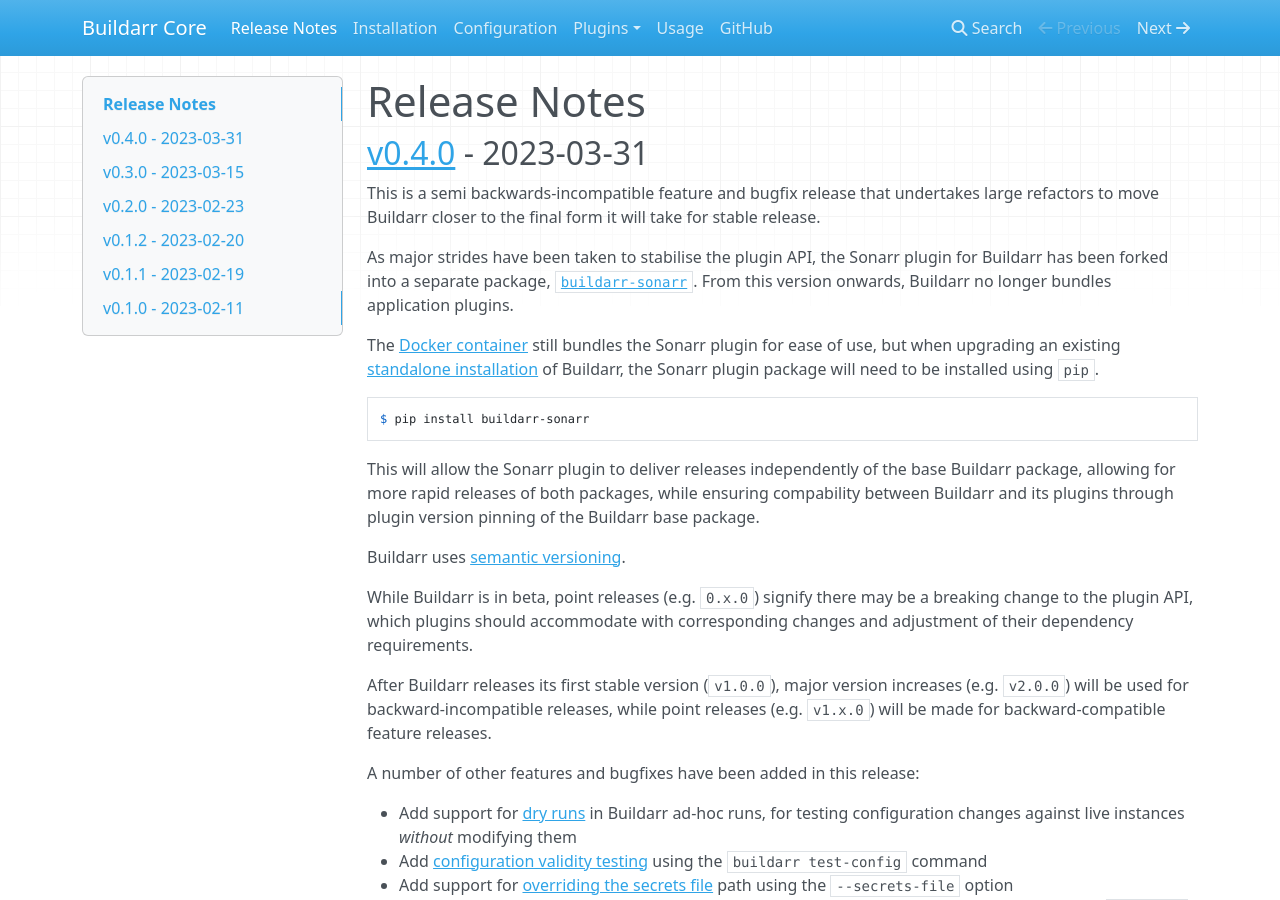
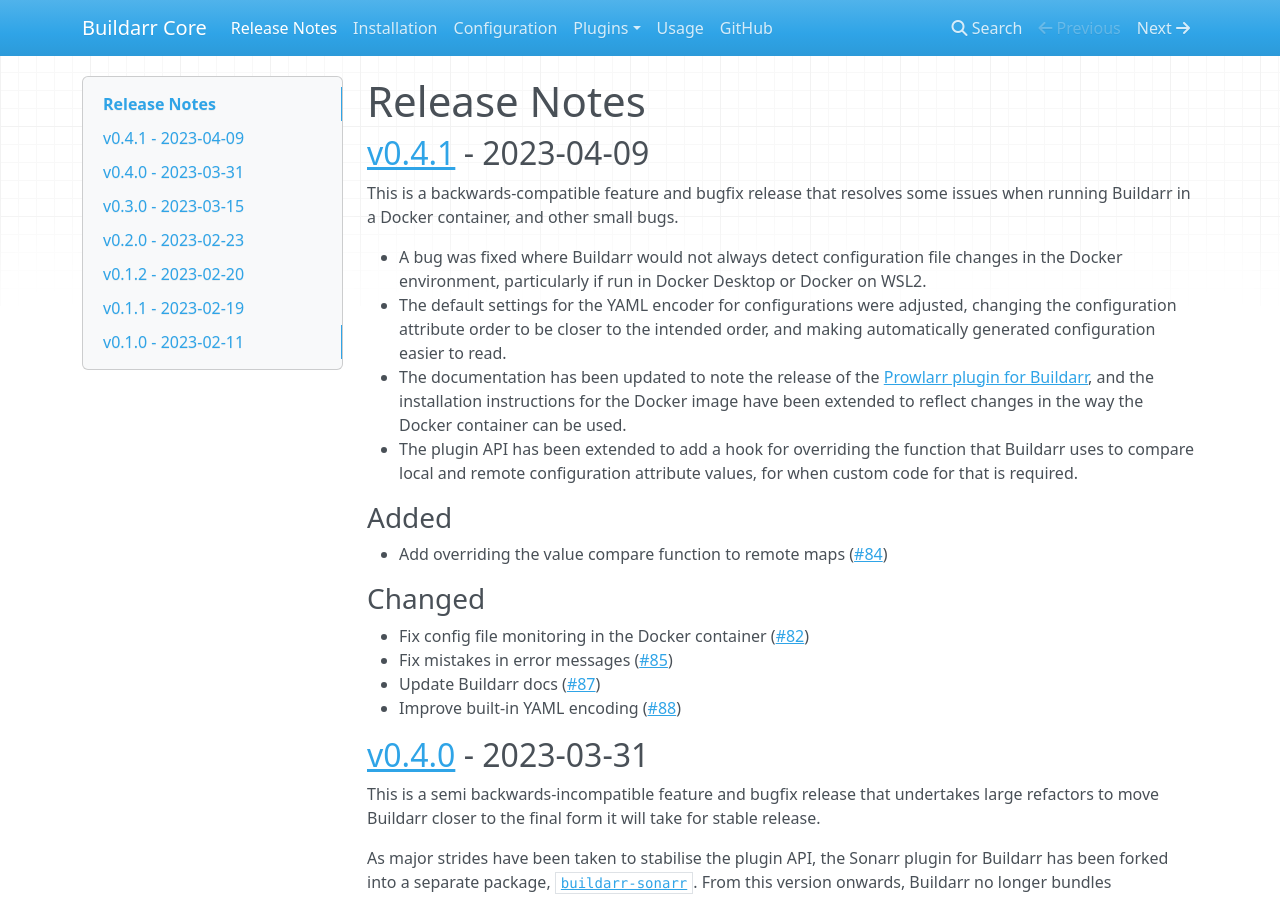
Before and after one commit to buildarr/buildarr, an MkDocs documentation site: the page built from docs/release-notes.md, in a window 1280 px wide and 900 px high. Built offline with MkDocs 1.6.1, drawn with Linux system fonts in a browser that asks for light colours; nearby versions of some CDN libraries.

Commit message:
Tag v0.4.1 (#89)

```diff
--- a/docs/release-notes.md
+++ b/docs/release-notes.md
@@ -1,4 +1,25 @@
 # Release Notes
+
+## [v0.4.1](https://github.com/buildarr/buildarr/releases/tag/v0.4.1) - 2023-04-09
+
+This is a backwards-compatible feature and bugfix release that resolves some issues when running Buildarr in a Docker container, and other small bugs.
+
+* A bug was fixed where Buildarr would not always detect configuration file changes in the Docker environment, particularly if run in Docker Desktop or Docker on WSL2.
+* The default settings for the YAML encoder for configurations were adjusted, changing the configuration attribute order to be closer to the intended order, and making automatically generated configuration easier to read.
+* The documentation has been updated to note the release of the [Prowlarr plugin for Buildarr](https://buildarr.github.io/plugins/prowlarr), and the installation instructions for the Docker image have been extended to reflect changes in the way the Docker container can be used.
+* The plugin API has been extended to add a hook for overriding the function that Buildarr uses to compare local and remote configuration attribute values, for when custom code for that is required.
+
+### Added
+
+* Add overriding the value compare function to remote maps ([#84](https://github.com/buildarr/buildarr/pull/84))
+
+### Changed
+
+* Fix config file monitoring in the Docker container ([#82](https://github.com/buildarr/buildarr/pull/82))
+* Fix mistakes in error messages ([#85](https://github.com/buildarr/buildarr/pull/85))
+* Update Buildarr docs ([#87](https://github.com/buildarr/buildarr/pull/87))
+* Improve built-in YAML encoding ([#88](https://github.com/buildarr/buildarr/pull/88))
+
 
 ## [v0.4.0](https://github.com/buildarr/buildarr/releases/tag/v0.4.0) - 2023-03-31
 
--- a/pyproject.toml
+++ b/pyproject.toml
@@ -7,7 +7,7 @@
 
 [tool.poetry]
 name = "buildarr"
-version = "0.4.0"
+version = "0.4.1"
 description = "Constructs and configures Arr PVR stacks"
 authors = ["Callum Dickinson <callum.dickinson.nz@gmail.com>"]
 license = "GPL-3.0-or-later"
```
